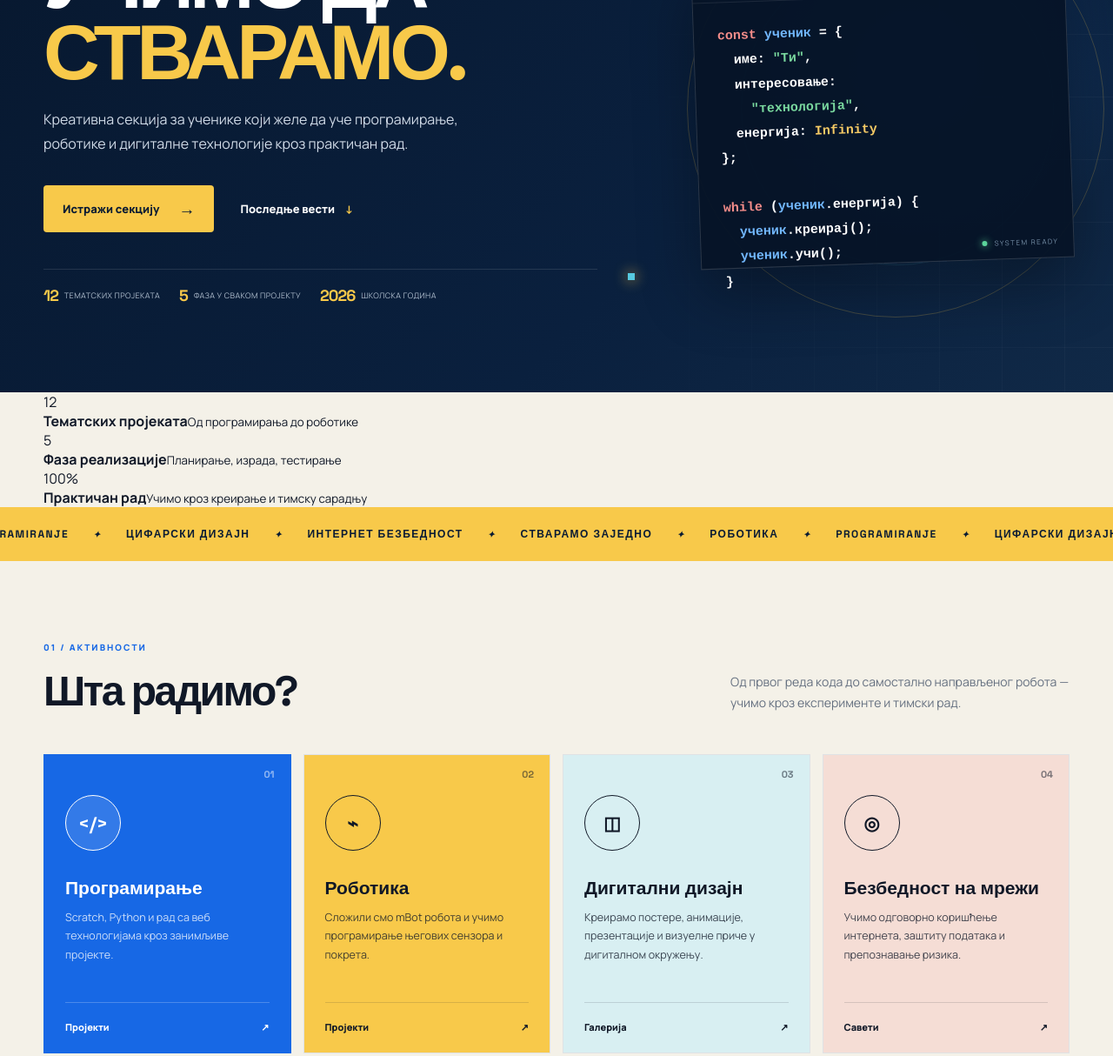
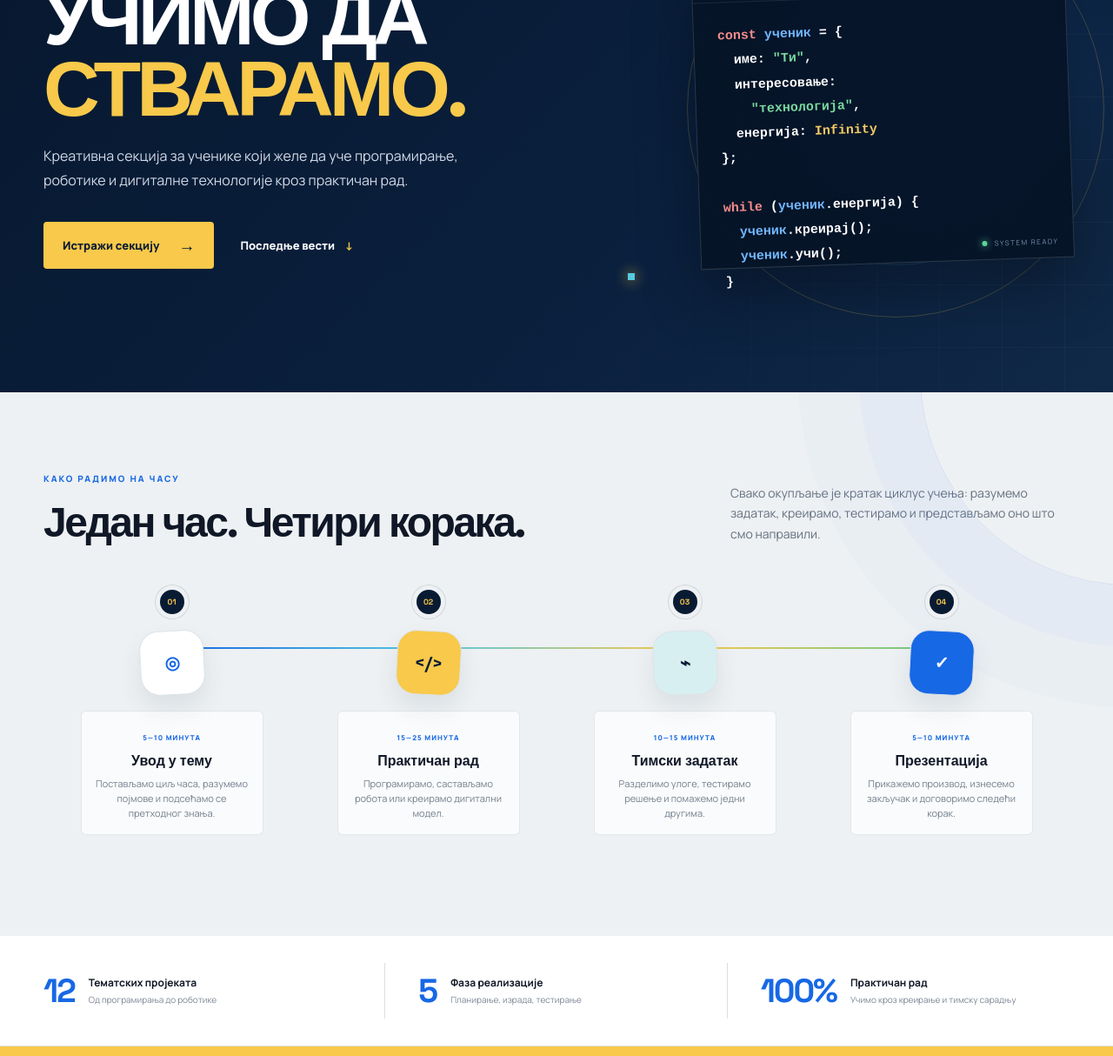
Before and after one commit to randjelovicc/randjelovicc.github.io, a plain HTML site: page index.html in a window 1280 px wide. Shown: the part 269-1483 px from the top of the page at 87% size. Drawn offline with Linux system fonts and the light colour scheme.

Commit message:
Decorate class structure section
Co-authored-by: Copilot App <223556219+Copilot@users.noreply.github.com>

```diff
--- a/index.html
+++ b/index.html
@@ -34,6 +34,7 @@
         <a href="o-sekciji.html">О секцији</a>
         <a href="projekti.html">Пројекти</a>
         <a href="vesti.html">Новости</a>
+        <a href="#lesson">Часови</a>
         <a href="kontakt.html">Контакт</a>
         <a class="nav-button" href="https://oskneginjamilica.mojaskola.org/" target="_blank" rel="noopener">Сајт школе <span>↗</span></a>
       </nav>
@@ -51,11 +52,6 @@
           <div class="hero-actions">
             <a class="button primary" href="#activities">Истражи секцију <span>→</span></a>
             <a class="text-link" href="#news">Последње вести <span>↓</span></a>
-          </div>
-          <div class="hero-trust" aria-label="Основне информације секције">
-            <span><b>12</b> тематских пројеката</span>
-            <span><b>5</b> фаза у сваком пројекту</span>
-            <span><b>2026</b> школска година</span>
           </div>
         </div>
         <div class="hero-code" aria-label="Демонстрација програмирања">
@@ -81,6 +77,40 @@
           <div class="orbit orbit-a"></div>
           <div class="orbit orbit-b"></div>
           <div class="pixel p1"></div><div class="pixel p2"></div><div class="pixel p3"></div>
+        </div>
+      </div>
+    </section>
+
+    <section class="lesson-section section" id="lesson">
+      <div class="shell">
+        <div class="section-heading">
+          <div>
+            <span class="kicker">КАКО РАДИМО НА ЧАСУ</span>
+            <h2>Један час. Четири корака.</h2>
+          </div>
+          <p>Свако окупљање је кратак циклус учења: разумемо задатак, креирамо, тестирамо и представљамо оно што смо направили.</p>
+        </div>
+        <div class="lesson-timeline" aria-label="Структура часа информатичке секције">
+          <article class="lesson-step">
+            <div class="lesson-number">01</div>
+            <div class="lesson-icon">◎</div>
+            <div class="lesson-copy"><span>5—10 минута</span><h3>Увод у тему</h3><p>Постављамо циљ часа, разумемо појмове и подсећамо се претходног знања.</p></div>
+          </article>
+          <article class="lesson-step">
+            <div class="lesson-number">02</div>
+            <div class="lesson-icon">&lt;/&gt;</div>
+            <div class="lesson-copy"><span>15—25 минута</span><h3>Практичан рад</h3><p>Програмирамо, састављамо робота или креирамо дигитални модел.</p></div>
+          </article>
+          <article class="lesson-step">
+            <div class="lesson-number">03</div>
+            <div class="lesson-icon">⌁</div>
+            <div class="lesson-copy"><span>10—15 минута</span><h3>Тимски задатак</h3><p>Разделимо улоге, тестирамо решење и помажемо једни другима.</p></div>
+          </article>
+          <article class="lesson-step lesson-step-final">
+            <div class="lesson-number">04</div>
+            <div class="lesson-icon">✓</div>
+            <div class="lesson-copy"><span>5—10 минута</span><h3>Презентација</h3><p>Прикажемо производ, изнесемо закључак и договоримо следећи корак.</p></div>
+          </article>
         </div>
       </div>
     </section>
--- a/styles.css
+++ b/styles.css
@@ -105,6 +105,31 @@ a { color: inherit; text-decoration: none; }
 .ticker-track { width: max-content; height: 100%; display: flex; align-items: center; gap: 28px; font: 800 12px "Space Grotesk", sans-serif; letter-spacing: 1.5px; animation: ticker 24s linear infinite; }
 .ticker-track i { font-size: 10px; }
 @keyframes ticker { to { transform: translateX(-50%); } }
+
+.impact-bar { background:#fff;border-bottom:1px solid var(--line); }
+.impact-grid { min-height:126px;display:grid;grid-template-columns:repeat(3,1fr);align-items:center; }
+.impact-grid article { display:flex;align-items:center;gap:16px;padding:8px 38px;border-right:1px solid var(--line); }
+.impact-grid article:first-child { padding-left:0; }
+.impact-grid article:last-child { border-right:0; }
+.impact-grid article>span { color:var(--blue);font:700 38px "Space Grotesk",sans-serif;letter-spacing:-2px; }
+.impact-grid b,.impact-grid small { display:block; }
+.impact-grid b { margin-bottom:5px;font-size:12px; }
+.impact-grid small { color:#7d8794;font-size:10px;line-height:1.35; }
+
+.lesson-section { background:#eef1f3;position:relative;overflow:hidden; }
+.lesson-section::before { content:"";position:absolute;width:480px;height:480px;right:-260px;top:-260px;border:1px solid rgba(23,104,229,.12);border-radius:50%;box-shadow:0 0 0 70px rgba(23,104,229,.025),0 0 0 140px rgba(23,104,229,.018); }
+.lesson-timeline { display:grid;grid-template-columns:repeat(4,1fr);position:relative; }
+.lesson-timeline::before { content:"";position:absolute;left:12.5%;right:12.5%;top:71px;height:2px;background:linear-gradient(90deg,var(--blue),var(--cyan),var(--yellow),#69c98c); }
+.lesson-step { position:relative;z-index:2;padding:0 18px 24px;text-align:center; }
+.lesson-number { width:38px;height:38px;display:grid;place-items:center;margin:0 auto 14px;border:5px solid #eef1f3;border-radius:50%;background:var(--navy);color:var(--yellow);font:700 9px "Space Grotesk",sans-serif;box-shadow:0 0 0 1px rgba(9,27,51,.12); }
+.lesson-icon { width:74px;height:74px;display:grid;place-items:center;margin:0 auto 18px;border-radius:22px;background:white;border:1px solid #dde3e8;color:var(--blue);font:700 20px "Space Grotesk",sans-serif;box-shadow:0 14px 28px rgba(26,50,78,.09);transform:rotate(-3deg); }
+.lesson-step:nth-child(2) .lesson-icon { color:var(--navy);background:var(--yellow);transform:rotate(3deg); }
+.lesson-step:nth-child(3) .lesson-icon { color:var(--navy);background:#d8eff2;transform:rotate(-2deg); }
+.lesson-step-final .lesson-icon { color:white;background:var(--blue);transform:rotate(3deg); }
+.lesson-copy { max-width:210px;margin:auto;background:rgba(255,255,255,.72);border:1px solid rgba(220,223,227,.75);border-radius:6px;padding:16px 14px; }
+.lesson-copy span { color:var(--blue);font-size:8px;font-weight:800;letter-spacing:1px;text-transform:uppercase; }
+.lesson-copy h3 { margin:8px 0 7px;font:700 16px "Space Grotesk",sans-serif; }
+.lesson-copy p { margin:0;color:#73808e;font-size:11px;line-height:1.55; }
 
 .section { padding: 92px 0; }
 .section-heading { display: flex; align-items: end; justify-content: space-between; margin-bottom: 42px; }
@@ -250,6 +275,8 @@ footer { background:#061427; color:white; border-top:1px solid rgba(255,255,255,
 .contact-form button { border:0;cursor:pointer; }
 
 @media (max-width: 900px) {
+  .lesson-timeline { grid-template-columns:repeat(2,1fr);gap:20px 0; }
+  .lesson-timeline::before { display:none; }
   .hero-trust { flex-wrap:wrap; }
   .impact-grid { grid-template-columns:1fr; padding-top:24px;padding-bottom:24px; }
   .impact-grid article,.impact-grid article:first-child { padding:16px 0;border-right:0;border-bottom:1px solid var(--line); }
@@ -277,6 +304,9 @@ footer { background:#061427; color:white; border-top:1px solid rgba(255,255,255,
 
 @media (max-width: 600px) {
   .shell { width:min(100% - 32px, 1180px); }
+  .lesson-timeline { grid-template-columns:1fr;gap:12px; }
+  .lesson-step { padding-bottom:6px; }
+  .lesson-copy { max-width:none;width:100%; }
   .nav-wrap { height:76px; }
   .nav { top:76px; }
   .hero,.hero-content { min-height:680px; }
```
